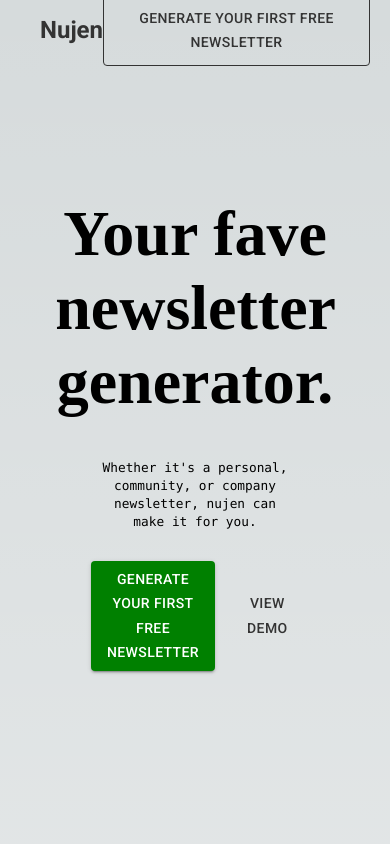
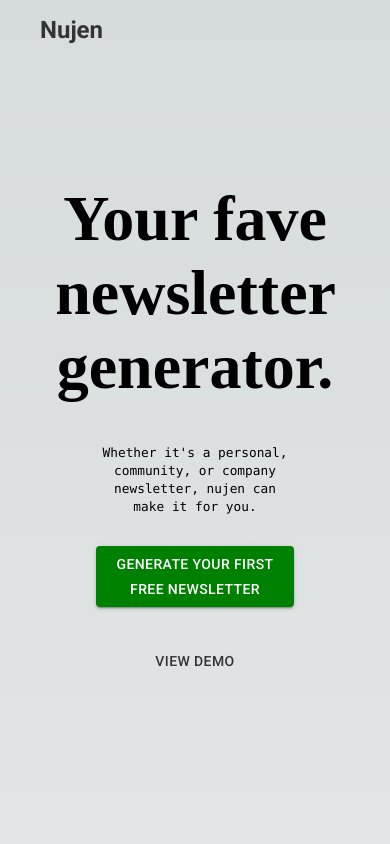
Before and after one commit to dsope05/nujen, a Next.js app: page / in a window 390 px wide. Shown: the top 844 px of the page. Built offline with nearby package versions, Linux system fonts and the light colour scheme.

Commit message:
feat(mobile): make css mobile friendly

```diff
--- a/pages/index.js
+++ b/pages/index.js
@@ -12,6 +12,7 @@ import '@fontsource/roboto/400.css';
 import '@fontsource/roboto/500.css';
 import '@fontsource/roboto/700.css';
 import Button from '@mui/material/Button';
+import Hidden from '@mui/material/Hidden';
 import { typographyClasses } from '@mui/material'
 
 const inter = Inter({ subsets: ['latin'] })
@@ -49,16 +50,17 @@ export default function Home() {
         <h3 style={{ cursor: 'pointer', marginLeft: '40px', color: '#333', fontSize: '24px' }}>
             Nujen
         </h3>
+        <Hidden smDown>
           <Button variant="outlined" sx={{
              marginRight: '20px',
              marginLeft: 'auto',
              color: '#333',
-             padding: '10px',
              border: '1px solid #333',
            }
           } onClick={handleClick}>
             Generate Your First Free Newsletter
           </Button>
+        </Hidden>
         </div>
         <main className={styles.main}>
           <h1 className={styles.title}>
@@ -67,7 +69,7 @@ export default function Home() {
           <h3 className={styles.description}>
             { "Whether it's a personal, community, or company newsletter, nujen can make it for you."}
           </h3>
-          <div style={{ display: 'flex', gap: '20px', marginTop: '20px' }}>
+          <div className={styles.homepageBtnContainer}>
             <Button variant="contained" sx={{
               backgroundColor: 'green',
               color: 'white',
--- a/styles/Home.module.css
+++ b/styles/Home.module.css
@@ -175,31 +175,7 @@
   margin: 10px;
 }
 
-.viewNewsletterBtn {
-  padding: 10px;
-}
 
- .headerBtn {
-   margin-right: 20px;
-   margin-left: auto;
-   color: #333;
-   padding: 10px;
-   border: 1px solid #333;
- }
-
- .footerBtn {
-   background-color: green;
-   padding: 10px;
-   color: white;
-   margin-top: 10px;
- }
-
-
- .btn {
-   background-color: green;
-   color: white;
-   margin-top: 10px;
- }
 
  .btnSmall {
    margin-top: 10px;
@@ -392,6 +368,12 @@
   width: 275px;
 }
 
+.homepageBtnContainer {
+  display: flex;
+  gap: 20px;
+  margin-top: 20px;
+}
+
 /* Tablet and Smaller Desktop */
 @media (min-width: 701px) and (max-width: 1120px) {
   .grid {
@@ -404,6 +386,13 @@
     display: flex;
     flex-direction: column;
     gap: 20px;
+  }
+
+  .homepageBtnContainer {
+    display: flex;
+    flex-direction: column;
+    gap: 20px;
+    margin-top: 20px;
   }
 }
 @media (max-width: 950px) {
```
Also changed, not shown: pages/form-wizard/stepper.js (+1 -6 lines), styles/sign-up.module.css (+9 -1 lines).
